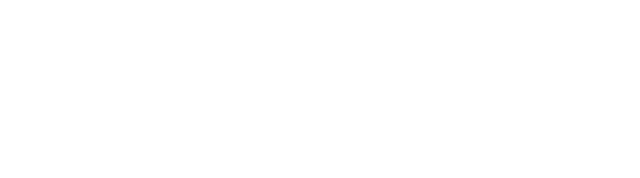
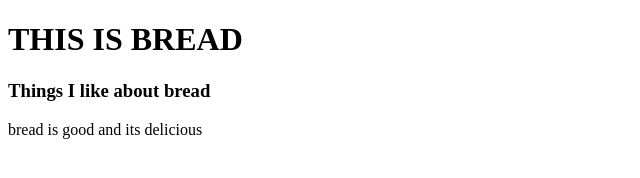
Before and after one commit to IsaiahEdwards/bread-making, a plain HTML site: page artisan-bread.html in a window 1280 px wide. Shown: the whole page, without its empty margins (0-640 px from the left). Drawn offline with Linux system fonts and the light colour scheme.

Commit message:
bread for the internet

```diff
--- a/artisan-bread.html
+++ b/artisan-bread.html
@@ -1,6 +1,9 @@
 <!DOCTYPE html>
 <html lang="en">
+ <h1>THIS IS BREAD</h1>
 
+ <h3>Things I like about bread</h3>
+ <p> bread is good and its delicious</p>
 
 
 
```
Also changed, not shown: index.html (added, +12 -0 lines).
